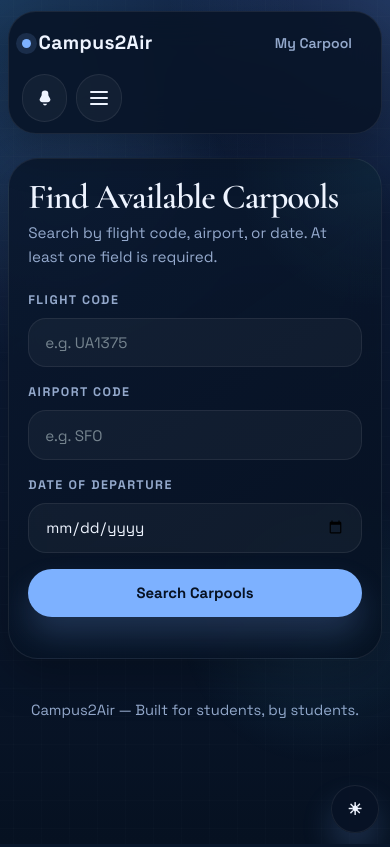
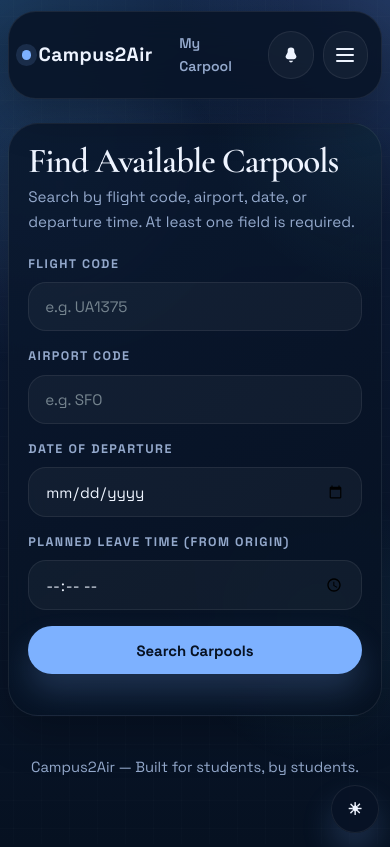
Before and after one commit to CodingGenius0001/univs-carpool-matchmaking, a Flask app: page /find-a-carpool in a window 390 px wide. Run offline with Flask 3, Linux system fonts and the light colour scheme; the visitor is signed in with stand-in values (Sample User, id 1); tables that the repository leaves empty hold one stand-in row (values such as "Sample post"); data that the repository does not hold is empty.

Commit message:
UI and search improvements across multiple pages
- Remove effective date from privacy policy
- Require terms agreement before auto-login on return visits
- Replace ? icon with magnifying glass SVG on start-now page
- Fix mobile hamburger menu layout for app-header (no longer wraps to second row)
- Create a carpool: remove auto-removal notice, update step copy, make planned leave time required and rename label
- Find a carpool: add planned leave time search field with +-4hr window filtering and updated match scoring

Co-Authored-By: Claude Sonnet 4.6 <noreply@anthropic.com>

```diff
--- a/app.py
+++ b/app.py
@@ -1135,6 +1135,8 @@ def _create_carpool_inner() -> Any:
     planned_departure_time = _normalize_departure_time(data.get("planned_departure_time", ""))
     if planned_departure_time is None:
         return jsonify({"error": "planned_departure_time must use HH:MM format"}), 400
+    if not planned_departure_time:
+        return jsonify({"error": "Planned Leave Time is required"}), 400
 
     airport_name, airport_location = _resolve_airport(airport_code)
     created_at = _now_utc().isoformat()
@@ -1232,9 +1234,11 @@ def search_carpools() -> Any:
     flight_date_raw = (request.args.get("departure_date", "") or request.args.get("flight_date", "")).strip()
     parsed_search_date = _parse_user_flight_date(flight_date_raw) if flight_date_raw else None
     flight_date = _to_user_flight_date(parsed_search_date) if parsed_search_date else ""
+    planned_leave_time_raw = request.args.get("planned_leave_time", "").strip()
+    planned_leave_time = _normalize_departure_time(planned_leave_time_raw) if planned_leave_time_raw else ""
 
     # Require at least one search field
-    if not flight_code and not airport_code and not flight_date_raw:
+    if not flight_code and not airport_code and not flight_date_raw and not planned_leave_time:
         return jsonify({"error": "At least 1 search field is required", "count": 0, "results": []}), 400
 
     current_user = session.get("user_email", "")
@@ -1254,6 +1258,15 @@ def search_carpools() -> Any:
                 user_memberships.add(cid)
     except Exception:
         pass
+
+    def _time_to_minutes(t: str) -> int | None:
+        try:
+            h, m = t.split(":")
+            return int(h) * 60 + int(m)
+        except Exception:
+            return None
+
+    total_criteria = sum([bool(flight_code), bool(airport_code), bool(flight_date), bool(planned_leave_time)])
 
     results: list[dict[str, Any]] = []
     for entry in rows:
@@ -1268,8 +1281,14 @@ def search_carpools() -> Any:
         if flight_date and entry.get("requested_flight_date") == flight_date:
             matched_fields += 1
             reasons.append("Same requested flight date")
+        if planned_leave_time and entry.get("planned_departure_time"):
+            search_mins = _time_to_minutes(planned_leave_time)
+            entry_mins = _time_to_minutes(entry["planned_departure_time"])
+            if search_mins is not None and entry_mins is not None and abs(search_mins - entry_mins) <= 240:
+                matched_fields += 1
+                reasons.append("Similar leave time")
         if matched_fields > 0:
-            score = round((matched_fields / 3) * 100)
+            score = round((matched_fields / total_criteria) * 100) if total_criteria > 0 else 0
             public_row = _serialize_entry(entry)
             public_row["match_score"] = score
             public_row["match_reasons"] = reasons
--- a/static/search.js
+++ b/static/search.js
@@ -147,7 +147,8 @@ searchForm?.addEventListener('submit', async (e) => {
   const fc = searchForm.querySelector('[name="flight_code"]')?.value.trim();
   const ac = searchForm.querySelector('[name="airport_code"]')?.value.trim();
   const dd = searchForm.querySelector('[name="departure_date"]')?.value.trim();
-  if (!fc && !ac && !dd) {
+  const pt = searchForm.querySelector('[name="planned_leave_time"]')?.value.trim();
+  if (!fc && !ac && !dd && !pt) {
     results.innerHTML = `
       <div class="message message-warning mt-2">
         At least 1 search field is required. Please enter a flight code, airport code, or departure date to search.
--- a/static/styles.css
+++ b/static/styles.css
@@ -2183,7 +2183,15 @@ html:not(.light-mode) .theme-toggle {
   }
 
   .my-party-btn {
-    margin-left: auto;
+    margin-left: 0;
+  }
+
+  .site-header.app-header {
+    flex-wrap: nowrap;
+  }
+
+  .site-header.app-header .site-logo {
+    margin-right: auto;
   }
 
   .eula-card {
--- a/templates/find_a_carpool.html
+++ b/templates/find_a_carpool.html
@@ -42,7 +42,7 @@
     <main class="container">
       <section class="card">
         <h2>Find Available Carpools</h2>
-        <p class="card-subtitle">Search by flight code, airport, or date. At least one field is required.</p>
+        <p class="card-subtitle">Search by flight code, airport, date, or departure time. At least one field is required.</p>
 
         <form id="search-form">
           <div class="grid">
@@ -54,6 +54,9 @@
             </label>
             <label>Date of Departure
               <input type="date" name="departure_date" />
+            </label>
+            <label>Planned Leave Time (from origin)
+              <input type="time" name="planned_leave_time" />
             </label>
           </div>
           <button type="submit" class="btn btn-primary btn-block mt-2">Search Carpools</button>
--- a/templates/privacy_policy.html
+++ b/templates/privacy_policy.html
@@ -61,7 +61,7 @@
         <a href="{% if user_email %}/start-now{% else %}/{% endif %}" class="eula-close-btn eula-panel-close" aria-label="Close">✕</a>
         <h2>Privacy Policy</h2>
         <p class="card-subtitle">How Campus2Air collects, uses, shares, and protects your information.</p>
-        <p class="policy-meta">Effective Date: January 1, 2025 &nbsp;|&nbsp; Last Updated: March 4, 2026</p>
+        <p class="policy-meta">Last Updated: March 4, 2026</p>
 
         <div class="policy-body">
           <h3>Overview</h3>
--- a/templates/start_now.html
+++ b/templates/start_now.html
@@ -54,7 +54,7 @@
             <p>Share your flight details so others can join your carpool</p>
           </a>
           <a class="action-card" href="/find-a-carpool">
-            <div class="icon">?</div>
+            <div class="icon"><svg viewBox="0 0 24 24" fill="none" stroke="currentColor" stroke-width="2.5" stroke-linecap="round" stroke-linejoin="round" style="width:1.2em;height:1.2em;"><circle cx="11" cy="11" r="7"/><line x1="16.5" y1="16.5" x2="22" y2="22"/></svg></div>
             <h3>Find a Carpool</h3>
             <p>Search for students on the same flight or heading the same way</p>
           </a>
```
Also changed, not shown: static/auth.js (+12 -1 lines), static/join.js (+8 -3 lines), templates/create_a_carpool.html (+5 -5 lines).
